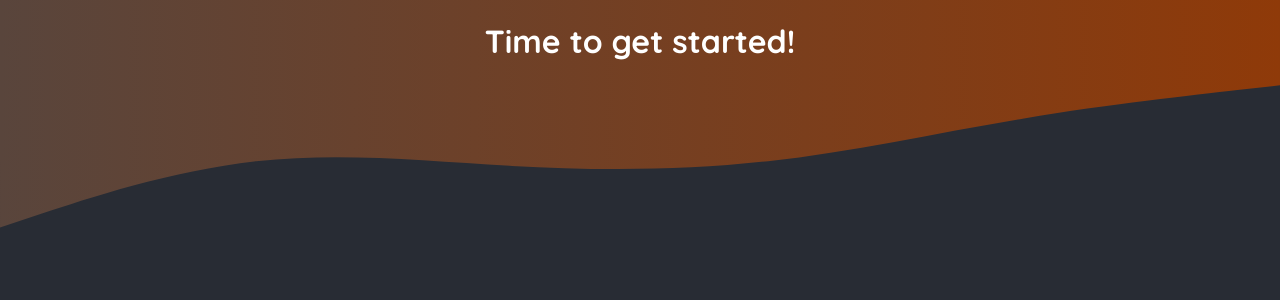
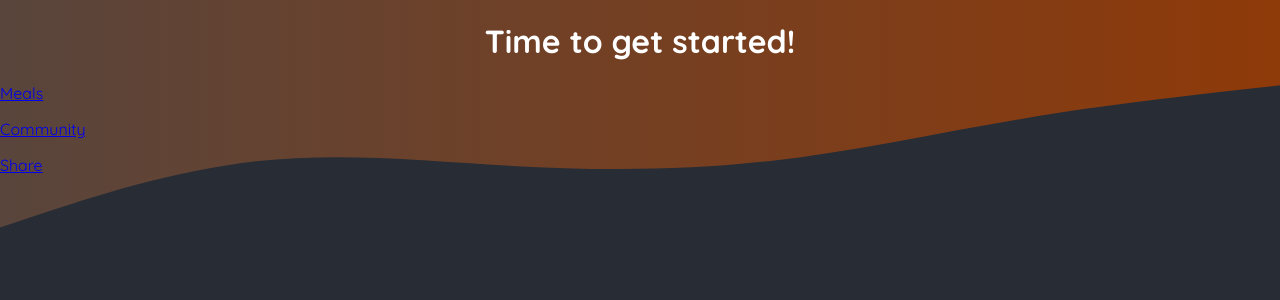
Before and after one commit to engrabdulmalik/nextjs-project, a Next.js app in the folder cafe-app/: page / in a window 1280 px wide. Shown: the top 300 px of the page. Built offline with nearby package versions, Linux system fonts and the light colour scheme.

Commit message:
pages content added

```diff
--- a/cafe-app/src/app/meals/[slug]/page.js
+++ b/cafe-app/src/app/meals/[slug]/page.js
@@ -0,0 +1,5 @@
+const MealDetails = () => {
+  return <h1>Meal Details</h1>;
+};
+
+export default MealDetails;
--- a/cafe-app/src/app/page.js
+++ b/cafe-app/src/app/page.js
@@ -1,9 +1,19 @@
+import Link from "next/link";
 export default function Home() {
   return (
     <main>
-      <h1 style={{ color: 'white', textAlign: 'center' }}>
+      <h1 style={{ color: "white", textAlign: "center" }}>
         Time to get started!
       </h1>
+      <p>
+        <Link href="/meals">Meals</Link>
+      </p>
+      <p>
+        <Link href="/community">Community</Link>
+      </p>
+      <p>
+        <Link href="/meals/share">Share</Link>
+      </p>
     </main>
   );
 }
```
Also changed, not shown: cafe-app/src/app/community/page.js (+7 -0 lines), cafe-app/src/app/meals/page.js (+7 -0 lines), cafe-app/src/app/meals/share/page.js (+8 -0 lines).
